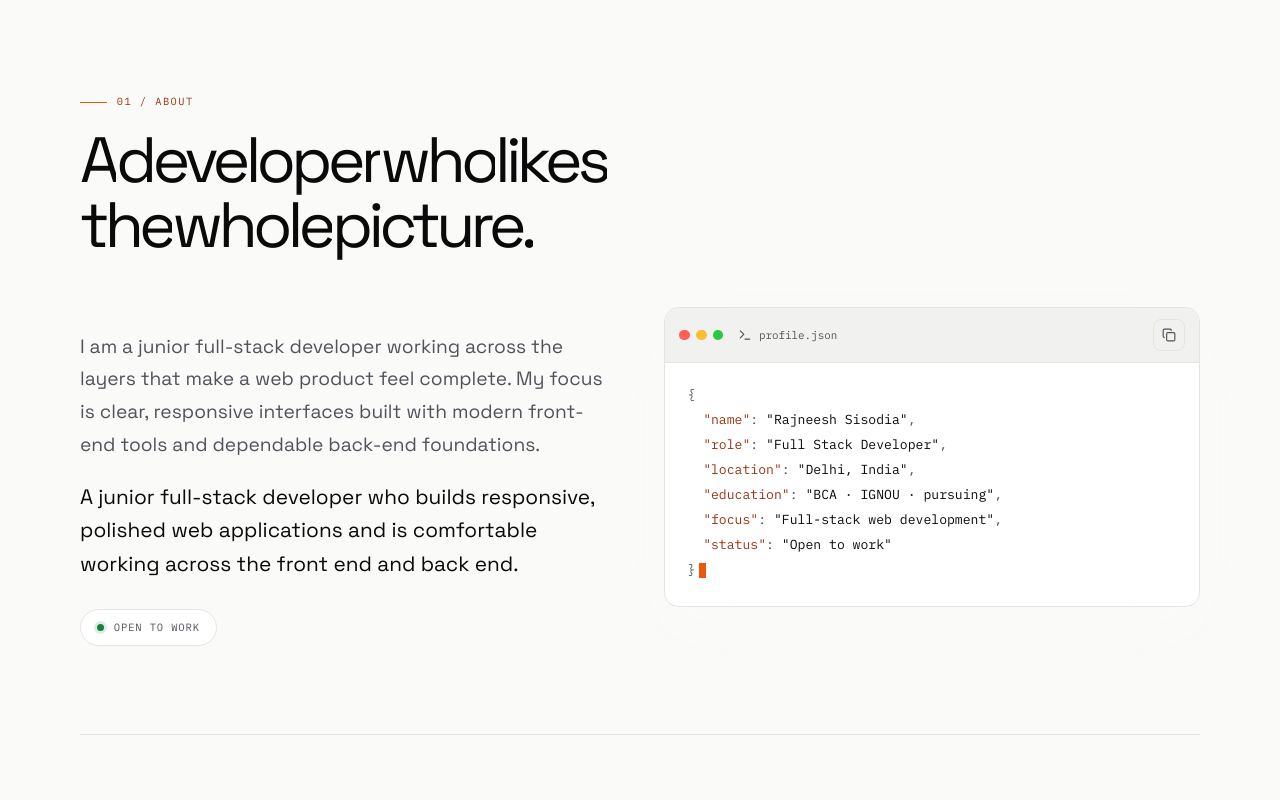
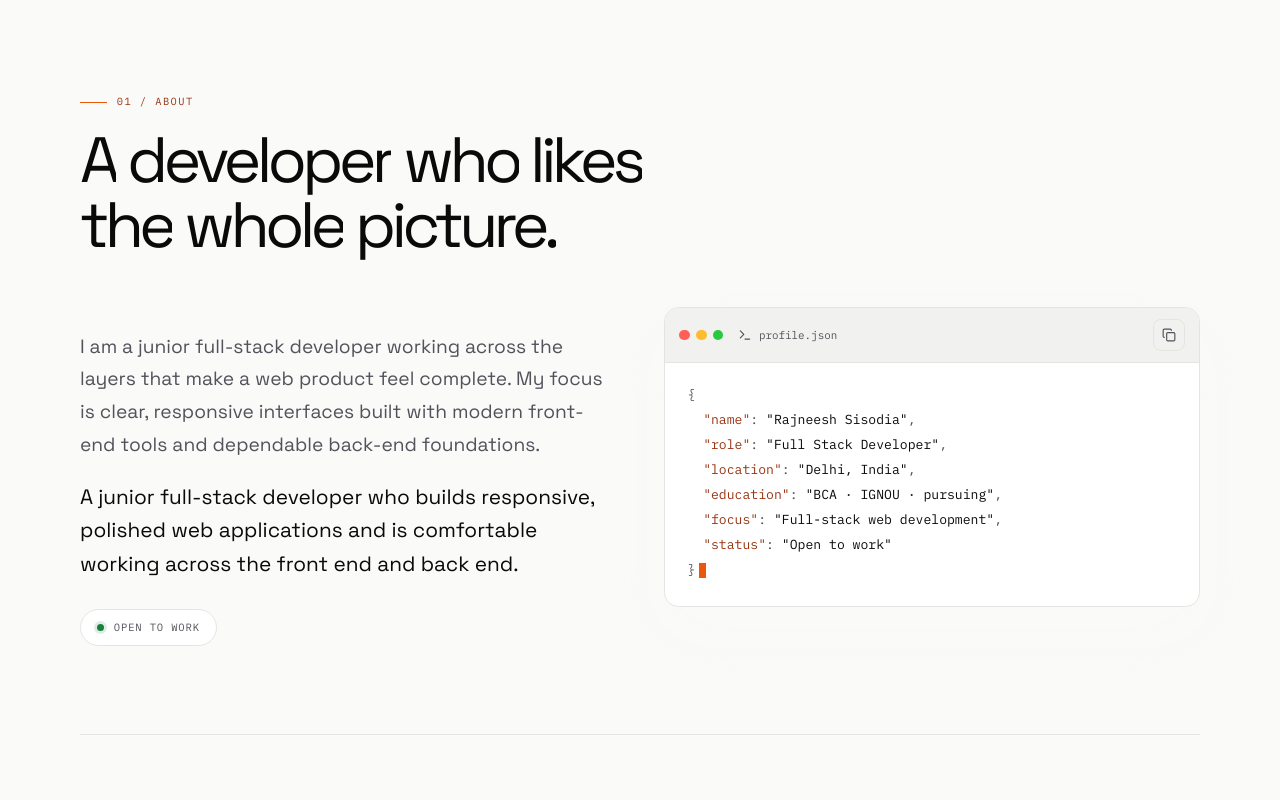
Before and after one commit to devrajneesh006/Portfolio, a React (Vite) app: page / in a window 1280 px wide. Shown: the part 1180-1980 px from the top of the page. Built offline with nearby package versions, Linux system fonts and the light colour scheme.

Commit message:
Fix collapsed word spacing in animated section headings

```diff
--- a/src/components/animations/TextReveal.jsx
+++ b/src/components/animations/TextReveal.jsx
@@ -1,3 +1,4 @@
+import { Fragment } from 'react'
 import { motion } from 'motion/react'
 import { useInView } from '@/hooks/useInView'
 import { useReducedMotion } from '@/hooks/useReducedMotion'
@@ -19,7 +20,8 @@ export function TextReveal({ text, as: Tag = 'span', className, delay = 0, stagg
   return (
     <Tag ref={ref} className={className} id={id} aria-label={text}>
       {words.map((word, index) => (
-        <span key={`${word}-${index}`} aria-hidden="true" className="text-reveal-word">
+        <Fragment key={`${word}-${index}`}>
+          <span aria-hidden="true" className="text-reveal-word">
             <motion.span
               className="text-reveal-inner"
               initial={{ opacity: 0, y: '110%', filter: 'blur(6px)' }}
@@ -28,8 +30,9 @@ export function TextReveal({ text, as: Tag = 'span', className, delay = 0, stagg
             >
               {word}
             </motion.span>
+          </span>
           {index < words.length - 1 ? ' ' : null}
-        </span>
+        </Fragment>
       ))}
     </Tag>
   )
```
Lines whose indentation alone changed are shown as unchanged.
